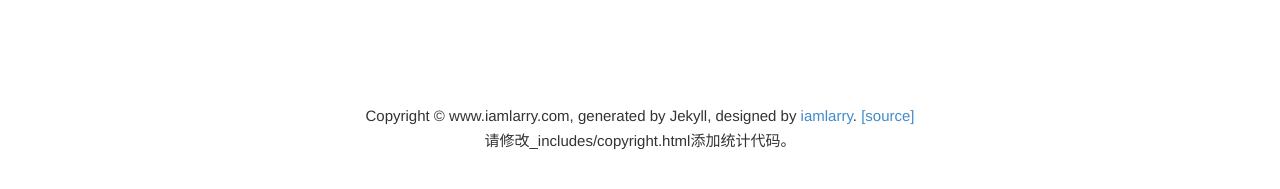
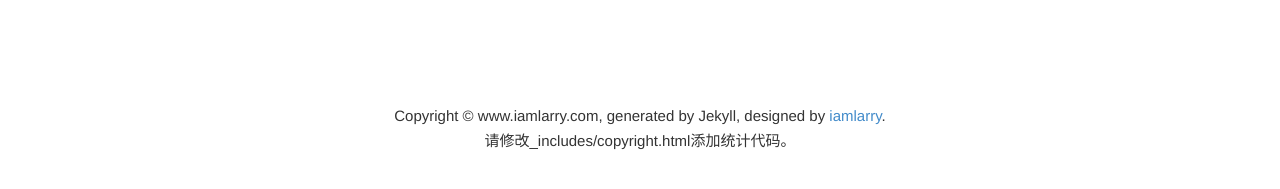
Before and after one commit to FightingLarry/FightingLarry.github.io, a Jekyll site: the page built from index.html, in a window 1280 px wide and 1101 px high. Shown: the part 900-1089 px from the top of the window. Built offline with Jekyll 4.4.1, drawn with Linux system fonts in a browser that asks for light colours; the list of posts is cut into pages by our own code.

Commit message:
update copyright

```diff
--- a/_includes/copyright.html
+++ b/_includes/copyright.html
@@ -1,5 +1,5 @@
             <div style="text-align:center;margin-top:15px;">
-				Copyright &copy; {{ site.domain }}, generated by Jekyll, designed by <a href="http://www.iamlarry.com">iamlarry</a>. <a href="https://github.com/{{site.github}}/{{site.github}}.github.com">[source]</a>
+				Copyright &copy; {{ site.domain }}, generated by Jekyll, designed by <a href="http://www.iamlarry.com">iamlarry</a>.
 				<br/>
 				请修改_includes/copyright.html添加统计代码。
             </div>
```
